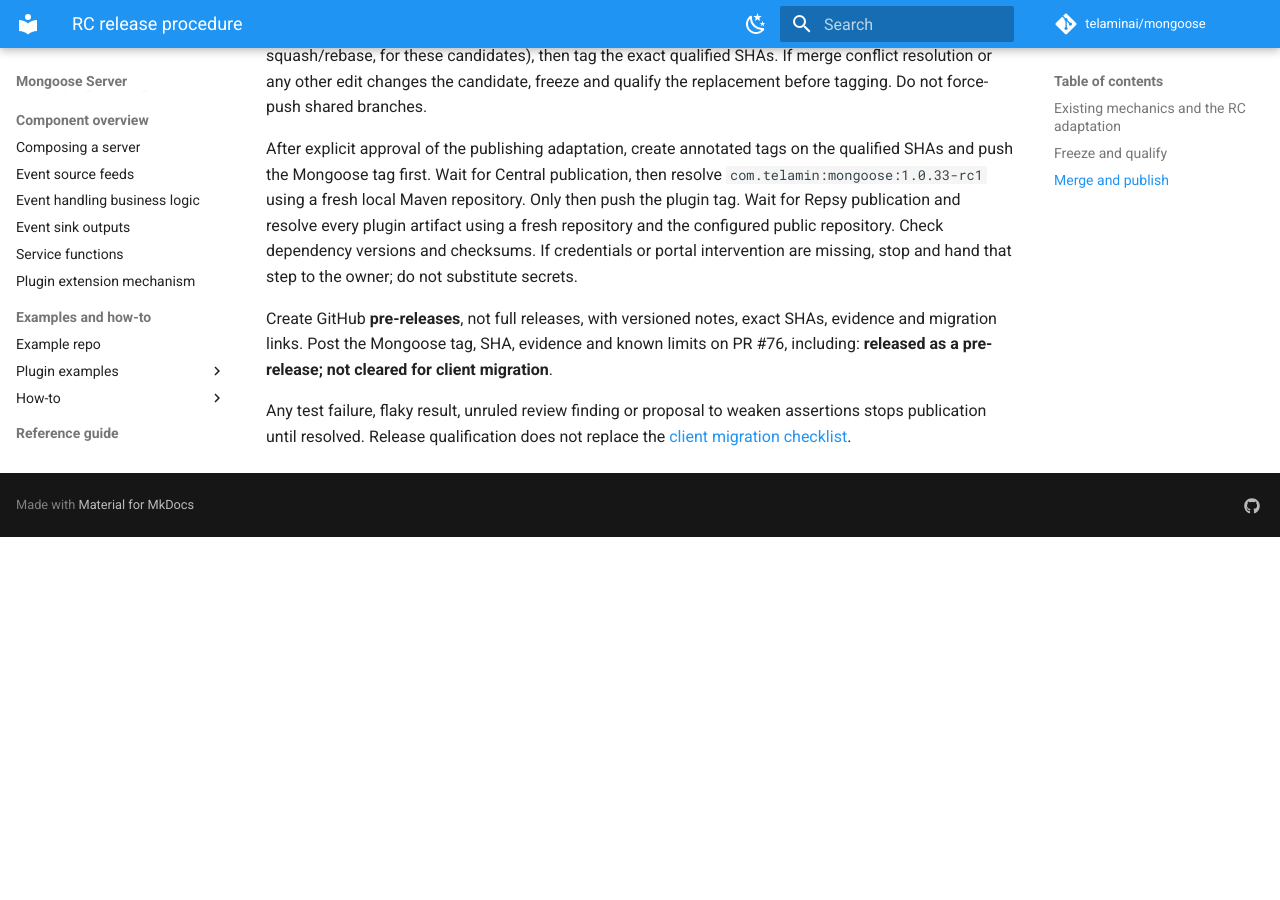
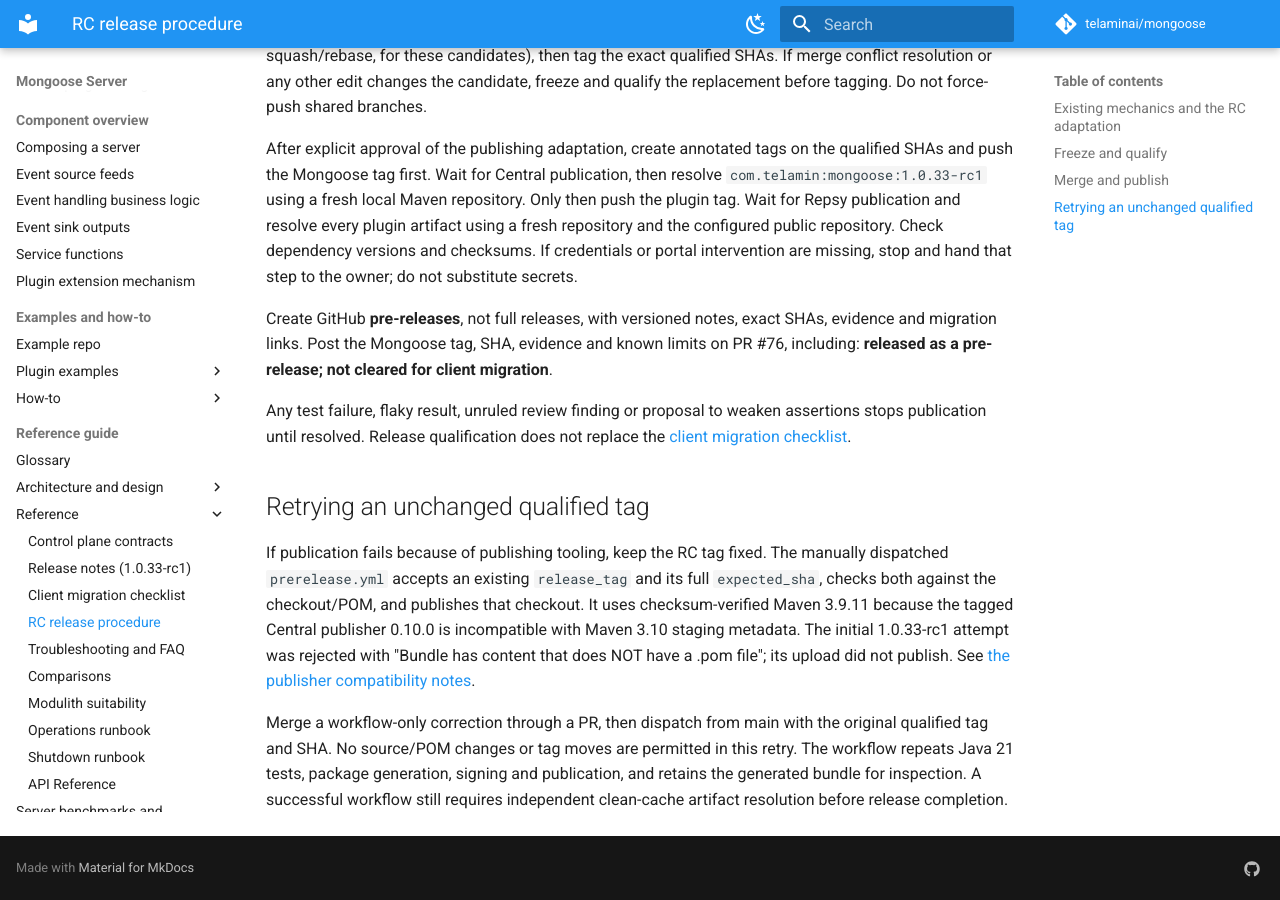
Before and after one commit to telaminai/mongoose, an MkDocs documentation site: the page built from docs/release/rc-release-procedure.md, in a window 1280 px wide and 900 px high, scrolled down 1454 px. Built offline with MkDocs 1.6.1 and Material for MkDocs 9.7.7, drawn with Linux system fonts in a browser that asks for light colours; comment, search, counter and statistics services are not loaded; before the commit the page ends 1991 px from its top, so only the background shows below that.

Commit message:
Pin compatible Maven and allow exact-tag publication retries

```diff
--- a/docs/release/rc-release-procedure.md
+++ b/docs/release/rc-release-procedure.md
@@ -58,3 +58,17 @@
 
 Any test failure, flaky result, unruled review finding or proposal to weaken assertions stops publication until
 resolved. Release qualification does not replace the [client migration checklist](client-migration-1.0.33.md).
+
+## Retrying an unchanged qualified tag
+
+If publication fails because of publishing tooling, keep the RC tag fixed. The manually dispatched
+`prerelease.yml` accepts an existing `release_tag` and its full `expected_sha`, checks both against
+the checkout/POM, and publishes that checkout. It uses checksum-verified Maven 3.9.11 because the
+tagged Central publisher 0.10.0 is incompatible with Maven 3.10 staging metadata. The initial
+1.0.33-rc1 attempt was rejected with "Bundle has content that does NOT have a .pom file"; its
+upload did not publish. See [the publisher compatibility notes](https://central.sonatype.org/publish/publish-portal-maven/).
+
+Merge a workflow-only correction through a PR, then dispatch from main with the original qualified
+tag and SHA. No source/POM changes or tag moves are permitted in this retry. The workflow repeats
+Java 21 tests, package generation, signing and publication, and retains the generated bundle for inspection.
+A successful workflow still requires independent clean-cache artifact resolution before release completion.
```
Also changed, not shown: 1 other file.
